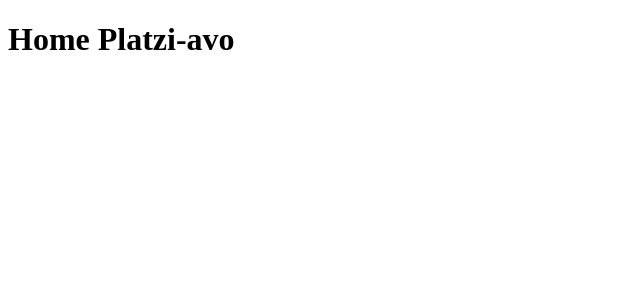
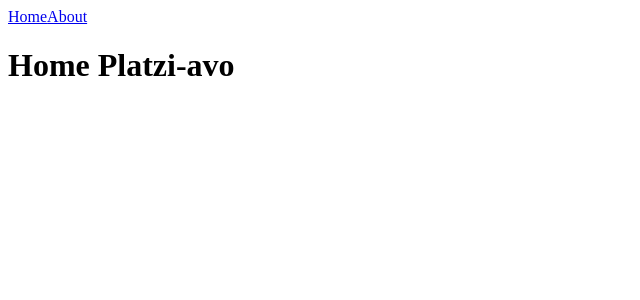
Before and after one commit to VicDario/platzi-avo, a Next.js app: page / in a window 1280 px wide. Shown: the top 300 px of the page, without its empty margins (0-640 px from the left). Built offline with nearby package versions, Linux system fonts and the light colour scheme.

Commit message:
Navbar added to test Link

```diff
--- /dev/null
+++ b/components/navbar/Navbar.js
@@ -0,0 +1,18 @@
+import Link from "next/link";
+
+const Navbar = () => {
+    return (
+        <header>
+            <nav>
+                <Link href="/">
+                <a>Home</a>
+                </Link>
+                <Link href="/about">
+                <a>About</a>
+                </Link>
+            </nav>
+        </header>
+    )
+}
+
+export default Navbar;
--- a/pages/about.js
+++ b/pages/about.js
@@ -1,6 +1,9 @@
+import Navbar from '../components/navbar/Navbar';
+
 const About = () => {
     return (
         <div>
+            <Navbar />
             <h1>About Platzi-avo</h1>
         </div>
     )
--- a/pages/index.js
+++ b/pages/index.js
@@ -1,6 +1,8 @@
+import Navbar from '../components/navbar/Navbar';
 const Home = () => {
     return (
         <div>
+            <Navbar />
             <h1>Home Platzi-avo</h1>
         </div>
     )
```
